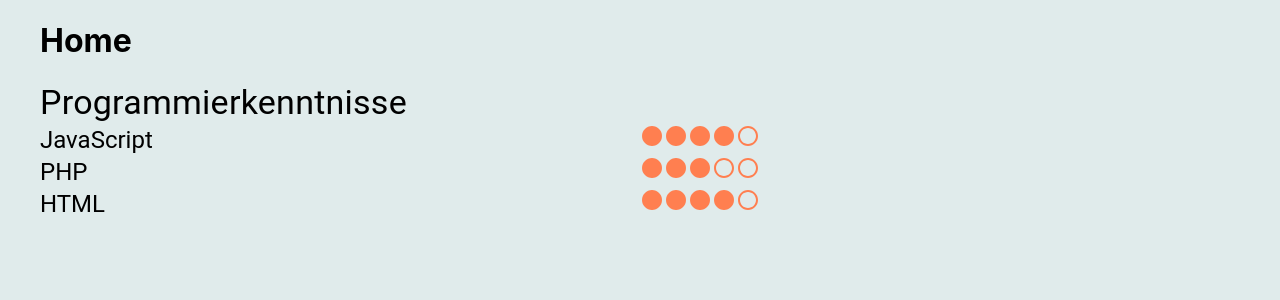
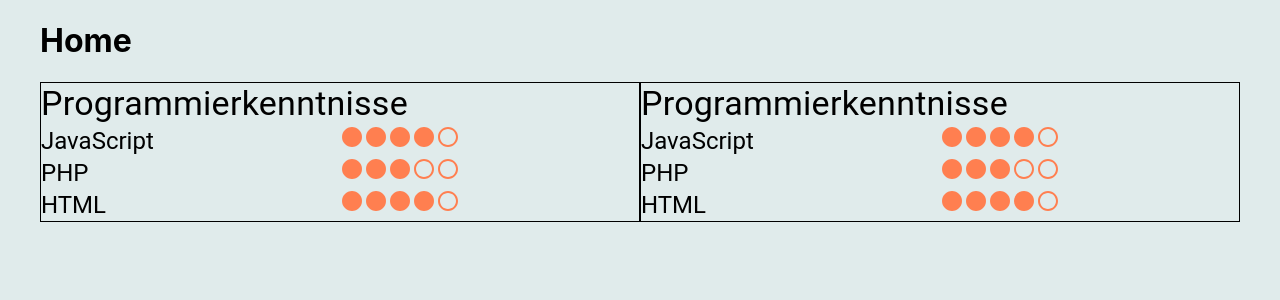
Before and after one commit to lucas-ipsum/lucas-cv, a React (Create React App) app: page / in a window 1280 px wide. Shown: the top 300 px of the page. Built offline with nearby package versions, Linux system fonts and the light colour scheme.

Commit message:
Skills overview implemented

```diff
--- a/src/components/Home/Home.js
+++ b/src/components/Home/Home.js
@@ -1,6 +1,7 @@
 import React from 'react'
 import {Box} from '@mui/material';
 import SkillList from '../SkillList/SkillList';
+import SkillsOverview from '../SkillsOverview/SkillsOverview';
 
 function Home(props) {
 
@@ -9,7 +10,7 @@ function Home(props) {
 return (
 <Box>
     <h1>Home</h1>
-    <SkillList />
+    <SkillsOverview />
 </Box>
 
 )
--- a/src/components/SkillList/SkillList.js
+++ b/src/components/SkillList/SkillList.js
@@ -6,13 +6,9 @@ import Skills from '../Skills/Skills';
 
 function SkillList(props) {
 // Props
-let programmingSkills = {
-    "JavaScript": 4,
-    "PHP": 3,
-    "HTML": 4
-}
+
 let skillList = []
-for (const [key, value] of Object.entries(programmingSkills)) {
+for (const [key, value] of Object.entries(props.listData)) {
     skillList.push(<Skills name={key} level={value}/>)
 }
 //
@@ -20,8 +16,8 @@ for (const [key, value] of Object.entries(programmingSkills)) {
 
 // Render Function
 return (
-    <Box>
-        <Typography variant='h4'>Programmierkenntnisse</Typography>
+    <Box sx={{border: 'solid 1px'}}>
+        <Typography variant='h4'>{props.title}</Typography>
         {skillList}
     </Box>
 )
--- /dev/null
+++ b/src/components/SkillsOverview/SkillsOverview.js
@@ -0,0 +1,31 @@
+import React from 'react'
+// MUI
+import { Box, Grid } from '@mui/material';
+import SkillList from '../SkillList/SkillList';
+
+function SkillsOverview(props) {
+// Data
+let programmingSkills = {
+    "JavaScript": 4,
+    "PHP": 3,
+    "HTML": 4
+}
+
+// Render Function
+return (
+    <Box>
+        <Grid container>
+            <Grid xs={12} md={6} item>
+                <SkillList title="Programmierkenntnisse" listData={programmingSkills}/>
+            </Grid>
+
+            <Grid xs={12} md={6} item>
+                <SkillList title="Programmierkenntnisse" listData={programmingSkills}/>
+            </Grid>
+
+        </Grid>
+    </Box>
+)
+}
+
+export default SkillsOverview;
```
